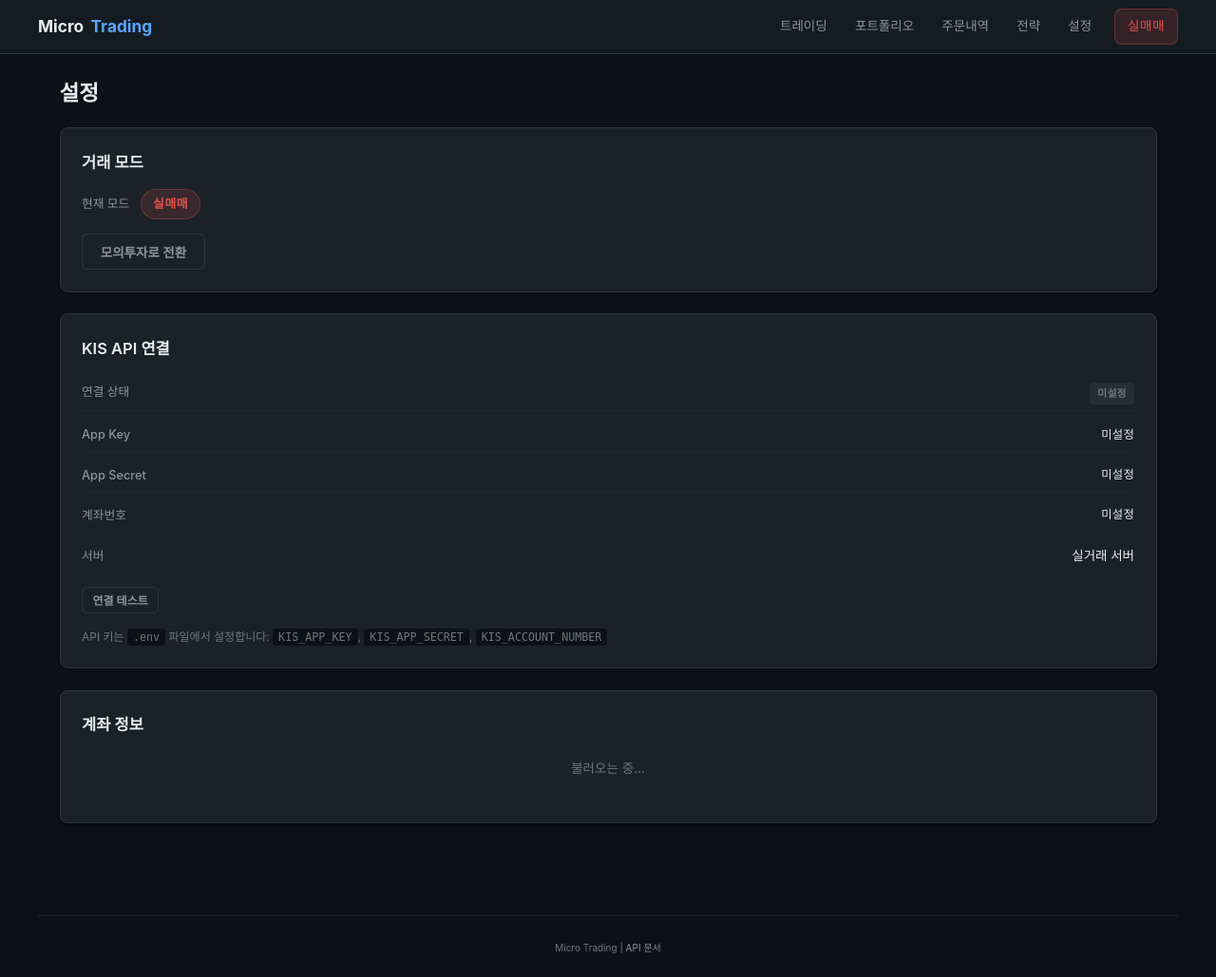
After one commit to tibetkowon/micro-trading, a FastAPI app: template app/web/templates/settings.html in a window 1280 px wide. The commit adds this page. Shown: the whole page at 95% size. Run offline with FastAPI, Linux system fonts and the light colour scheme; the template is opened without the code that fills it, so the values that code supplies are empty; parts of the project's set-up code (start-up, migrations or seed data) failed here and were passed over.

Commit message:
feat: Phase 9 설정 페이지 및 KIS 연결 테스트 서비스 추가
- 설정 페이지(settings.html): 거래 모드, KIS API 연결 상태, 계좌 정보 표시
- ConnectionService: KIS API 연결 테스트, 잔고 조회, 키 마스킹
- 계좌 정보 partial (HTMX lazy load)
- nav에 설정 메뉴 및 모드 뱃지 클릭 링크 추가
- 설정 페이지/모달 CSS 추가

Co-Authored-By: Claude Opus 4.6 <noreply@anthropic.com>

```diff
--- a/app/web/static/style.css
+++ b/app/web/static/style.css
@@ -597,3 +597,98 @@ input:disabled {
         grid-template-columns: 1fr;
     }
 }
+
+/* === Settings Page === */
+.settings-section {
+    padding: 1.5rem;
+}
+
+.settings-grid {
+    display: flex;
+    flex-direction: column;
+    gap: 0.6rem;
+}
+
+.settings-row {
+    display: flex;
+    justify-content: space-between;
+    align-items: center;
+    padding: 0.4rem 0;
+    border-bottom: 1px solid var(--border-light);
+}
+
+.settings-row:last-child {
+    border-bottom: none;
+}
+
+.settings-label {
+    font-size: 0.85rem;
+    color: var(--text-secondary);
+    font-weight: 500;
+}
+
+.settings-value {
+    font-size: 0.9rem;
+    color: var(--text-primary);
+    font-variant-numeric: tabular-nums;
+}
+
+.settings-value.mono {
+    font-family: 'SF Mono', 'Fira Code', monospace;
+    font-size: 0.82rem;
+    letter-spacing: 0.02em;
+}
+
+.settings-hint {
+    font-size: 0.8rem;
+    color: var(--text-muted);
+}
+
+.settings-hint code {
+    background: var(--bg-primary);
+    padding: 0.15rem 0.4rem;
+    border-radius: 4px;
+    font-size: 0.78rem;
+}
+
+/* === Modal === */
+.modal-overlay {
+    position: fixed;
+    inset: 0;
+    background: rgba(0, 0, 0, 0.6);
+    display: flex;
+    align-items: center;
+    justify-content: center;
+    z-index: 1000;
+    backdrop-filter: blur(4px);
+}
+
+.modal-box {
+    background: var(--bg-card);
+    border: 1px solid var(--border-color);
+    border-radius: var(--radius);
+    padding: 1.5rem;
+    max-width: 420px;
+    width: 90%;
+    box-shadow: var(--shadow-lg);
+}
+
+/* === Order Result (shared) === */
+.order-result {
+    padding: 0.6rem 1rem;
+    border-radius: 6px;
+    font-size: 0.85rem;
+    font-weight: 500;
+}
+
+.order-result.success {
+    background: rgba(87, 171, 90, 0.12);
+    color: var(--success);
+    border: 1px solid rgba(87, 171, 90, 0.25);
+}
+
+.order-result.error {
+    background: rgba(229, 83, 75, 0.1);
+    color: var(--profit);
+    border: 1px solid rgba(229, 83, 75, 0.2);
+}
--- a/app/web/templates/base.html
+++ b/app/web/templates/base.html
@@ -17,10 +17,11 @@
                 <a href="/portfolio" {% if request.url.path == '/portfolio' %}class="active"{% endif %}>포트폴리오</a>
                 <a href="/orders" {% if request.url.path == '/orders' %}class="active"{% endif %}>주문내역</a>
                 <a href="/strategies" {% if request.url.path == '/strategies' %}class="active"{% endif %}>전략</a>
+                <a href="/settings" {% if request.url.path == '/settings' %}class="active"{% endif %}>설정</a>
                 {% if trading_mode == 'PAPER' %}
-                <span class="mode-badge paper">모의투자</span>
+                <a href="/settings" class="mode-badge paper" style="text-decoration:none;">모의투자</a>
                 {% else %}
-                <span class="mode-badge real">실매매</span>
+                <a href="/settings" class="mode-badge real" style="text-decoration:none;">실매매</a>
                 {% endif %}
             </div>
         </div>
--- /dev/null
+++ b/app/web/templates/settings.html
@@ -0,0 +1,183 @@
+{% extends "base.html" %}
+
+{% block title %}설정 - Micro Trading{% endblock %}
+
+{% block content %}
+<h1 class="page-title">설정</h1>
+
+<!-- 섹션 1: 거래 모드 -->
+<div class="card settings-section" style="margin-bottom: 1.5rem;">
+    <div class="settings-header">
+        <h2 class="section-title" style="margin-bottom: 0;">거래 모드</h2>
+    </div>
+    <div class="settings-body" style="margin-top: 1rem;">
+        <div class="mode-switch-area">
+            <div class="mode-current">
+                <span class="settings-label">현재 모드</span>
+                {% if trading_mode == 'PAPER' %}
+                <span class="mode-badge paper" style="font-size: 0.85rem; padding: 0.3rem 0.8rem;">모의투자</span>
+                {% else %}
+                <span class="mode-badge real" style="font-size: 0.85rem; padding: 0.3rem 0.8rem;">실매매</span>
+                {% endif %}
+            </div>
+            <div class="mode-toggle" style="margin-top: 1rem;">
+                {% if trading_mode == 'PAPER' %}
+                <button class="btn btn-outline btn-danger"
+                        onclick="confirmModeSwitch('REAL')"
+                        {% if not kis_configured %}disabled title="KIS API 키를 먼저 설정하세요"{% endif %}>
+                    실매매로 전환
+                </button>
+                {% if not kis_configured %}
+                <p class="settings-hint" style="margin-top: 0.5rem;">
+                    실매매 전환을 위해 KIS API 키를 먼저 설정하세요.
+                </p>
+                {% endif %}
+                {% else %}
+                <button class="btn btn-outline"
+                        onclick="confirmModeSwitch('PAPER')">
+                    모의투자로 전환
+                </button>
+                {% endif %}
+            </div>
+        </div>
+    </div>
+</div>
+
+<!-- 섹션 2: KIS API 연결 -->
+<div class="card settings-section" style="margin-bottom: 1.5rem;">
+    <div class="settings-header">
+        <h2 class="section-title" style="margin-bottom: 0;">KIS API 연결</h2>
+    </div>
+    <div class="settings-body" style="margin-top: 1rem;">
+        <div class="settings-grid">
+            <div class="settings-row">
+                <span class="settings-label">연결 상태</span>
+                <span>
+                    {% if kis_configured %}
+                    <span class="badge badge-active">설정 완료</span>
+                    {% else %}
+                    <span class="badge badge-inactive">미설정</span>
+                    {% endif %}
+                </span>
+            </div>
+            <div class="settings-row">
+                <span class="settings-label">App Key</span>
+                <span class="settings-value mono">{{ masked_app_key or '미설정' }}</span>
+            </div>
+            <div class="settings-row">
+                <span class="settings-label">App Secret</span>
+                <span class="settings-value mono">{{ masked_app_secret or '미설정' }}</span>
+            </div>
+            <div class="settings-row">
+                <span class="settings-label">계좌번호</span>
+                <span class="settings-value mono">{{ masked_account or '미설정' }}</span>
+            </div>
+            <div class="settings-row">
+                <span class="settings-label">서버</span>
+                <span class="settings-value">
+                    {% if connection_status.is_mock_server %}
+                    모의투자 서버 (VTS)
+                    {% else %}
+                    실거래 서버
+                    {% endif %}
+                </span>
+            </div>
+        </div>
+
+        <div style="margin-top: 1rem;">
+            <button class="btn btn-outline btn-sm"
+                    hx-post="/settings/test-connection"
+                    hx-target="#connection-result"
+                    hx-indicator="#test-spinner">
+                연결 테스트
+            </button>
+            <span id="test-spinner" class="htmx-indicator" style="margin-left: 0.5rem; color: var(--text-muted); font-size: 0.85rem;">
+                테스트 중...
+            </span>
+        </div>
+        <div id="connection-result" style="margin-top: 0.75rem;"></div>
+
+        <p class="settings-hint" style="margin-top: 1rem;">
+            API 키는 <code>.env</code> 파일에서 설정합니다:
+            <code>KIS_APP_KEY</code>, <code>KIS_APP_SECRET</code>, <code>KIS_ACCOUNT_NUMBER</code>
+        </p>
+    </div>
+</div>
+
+<!-- 섹션 3: 계좌 정보 -->
+<div class="card settings-section" style="margin-bottom: 1.5rem;">
+    <div class="settings-header">
+        <h2 class="section-title" style="margin-bottom: 0;">계좌 정보</h2>
+    </div>
+    <div id="account-info"
+         hx-get="/partials/account-info"
+         hx-trigger="load"
+         hx-swap="innerHTML">
+        <div class="empty-state" style="padding: 1.5rem;">불러오는 중...</div>
+    </div>
+</div>
+
+<!-- 모드 전환 확인 다이얼로그 -->
+<div id="mode-confirm-overlay" class="modal-overlay" style="display: none;">
+    <div class="modal-box">
+        <h3 id="mode-confirm-title" style="margin-bottom: 0.75rem;"></h3>
+        <p id="mode-confirm-msg" style="color: var(--text-secondary); margin-bottom: 1.25rem;"></p>
+        <div style="display: flex; gap: 0.75rem; justify-content: flex-end;">
+            <button class="btn btn-outline" onclick="closeModeDialog()">취소</button>
+            <button id="mode-confirm-btn" class="btn btn-primary" onclick="executeSwitch()">전환</button>
+        </div>
+    </div>
+</div>
+{% endblock %}
+
+{% block scripts %}
+<script>
+let pendingMode = null;
+
+function confirmModeSwitch(mode) {
+    pendingMode = mode;
+    const overlay = document.getElementById('mode-confirm-overlay');
+    const title = document.getElementById('mode-confirm-title');
+    const msg = document.getElementById('mode-confirm-msg');
+    const btn = document.getElementById('mode-confirm-btn');
+
+    if (mode === 'REAL') {
+        title.textContent = '실매매 모드로 전환';
+        msg.textContent = '실제 자산으로 거래됩니다. 전환하시겠습니까?';
+        btn.className = 'btn btn-outline btn-danger';
+        btn.style.background = 'rgba(229, 83, 75, 0.15)';
+    } else {
+        title.textContent = '모의투자 모드로 전환';
+        msg.textContent = '가상 자산으로 거래됩니다. 전환하시겠습니까?';
+        btn.className = 'btn btn-primary';
+        btn.style.background = '';
+    }
+
+    overlay.style.display = 'flex';
+}
+
+function closeModeDialog() {
+    document.getElementById('mode-confirm-overlay').style.display = 'none';
+    pendingMode = null;
+}
+
+function executeSwitch() {
+    if (!pendingMode) return;
+    closeModeDialog();
+    fetch('/settings/trading-mode', {
+        method: 'POST',
+        headers: {'Content-Type': 'application/x-www-form-urlencoded'},
+        body: 'mode=' + pendingMode
+    }).then(resp => {
+        if (resp.ok) {
+            window.location.reload();
+        } else {
+            resp.text().then(t => {
+                document.getElementById('connection-result').innerHTML =
+                    '<div class="order-result error">' + t + '</div>';
+            });
+        }
+    });
+}
+</script>
+{% endblock %}
--- a/app/web/templates/trading_base.html
+++ b/app/web/templates/trading_base.html
@@ -18,10 +18,11 @@
             <a href="/portfolio" class="nav-link">포트폴리오</a>
             <a href="/orders" class="nav-link">주문내역</a>
             <a href="/strategies" class="nav-link">전략</a>
+            <a href="/settings" class="nav-link">설정</a>
             {% if trading_mode == 'PAPER' %}
-            <span class="mode-badge paper">모의투자</span>
+            <a href="/settings" class="mode-badge paper" style="text-decoration:none;">모의투자</a>
             {% else %}
-            <span class="mode-badge real">실매매</span>
+            <a href="/settings" class="mode-badge real" style="text-decoration:none;">실매매</a>
             {% endif %}
         </div>
     </nav>
```
Also changed, not shown: app/services/connection_service.py (added, +116 -0 lines), app/web/templates/partials/account_info.html (added, +49 -0 lines), docs/study/phase9_real_account_study.md (added, +147 -0 lines).
